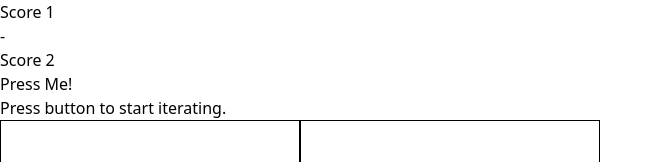
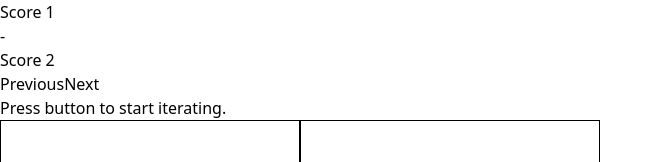
Before and after one commit to novojitsaha/football-viz, a React (Vite) app: page / in a window 1280 px wide. Shown: the top 162 px of the page, without its empty margins (0-663 px from the left). Built offline with nearby package versions, Linux system fonts and the light colour scheme.

Commit message:
Add Previous Button

```diff
--- a/src/App.tsx
+++ b/src/App.tsx
@@ -24,6 +24,7 @@ function App() {
   const [currentEventIndex, setCurrentEventIndex] = useState<null | number>(
     null
   );
+
   // Effect to run whenever the currentEventIndex changes
   useEffect(() => {
     console.log("current event index: ", currentEventIndex);
@@ -48,7 +49,6 @@ function App() {
     switch (currentEvent.type.name) {
       case "Starting XI":
         // Get player list from the event
-
         const playerList: Player[] = [];
         currentEvent.tactics.lineup.forEach((object: any) => {
           const temp: Player = {
@@ -65,22 +65,26 @@ function App() {
         });
 
         if (lineupA.length === 0) {
-
           setLineupA(playerList);
           setTeam([...team, currentEvent.team.name]);
-        } else {
+        } else if (lineupB.length === 0) {
           // change starting  x-coordinates to move players to other side of the field
-          const updatedPlayerList = playerList.map((player) : Player => ({
+          const updatedPlayerList = playerList.map(
+            (player): Player => ({
               ...player,
-            coordinates: [120 - player.coordinates[0], player.coordinates[1]]
-
-          }));
+              coordinates: [120 - player.coordinates[0], player.coordinates[1]],
+            })
+          );
           setLineupB(updatedPlayerList);
           setTeam([...team, currentEvent.team.name]);
         }
         break;
 
       case "Half Start":
+        break;
+
+      case "Pass":
+
         break;
     }
   };
@@ -95,19 +99,42 @@ function App() {
     }
   };
 
+  const handlePrevious = () => {
+    if (currentEventIndex === 1) {
+
+    } else if (currentEventIndex === null) {
+
+    } else {
+      setCurrentEventIndex(currentEventIndex - 1);
+    }
+  };
+
   return (
     <div className="m-4">
-      <ScoreBoard teamA={team[0]}
-                  teamB={team[1]} />
+
+      {/* SCOREBOARD */}
+      <ScoreBoard teamA={team[0]} teamB={team[1]} />
+
+
+      {/* BUTTONS */}
+      <div className='flex border border-black justify-center'>
+        <button
+          className="border border-black p-6 bg-red-200"
+          onClick={handlePrevious}
+        >
+          Previous
+        </button>
 
         <button
           className="border border-black p-6 bg-red-200"
           onClick={handleNext}
         >
-        Press Me!
+          Next
         </button>
+      </div>
 
-      <div>
+      {/* EVENT INDEX */}
+      <div className="border border-black text-center text-3xl m-2">
         {currentEvent ? (
           <p>{currentEvent.index}</p>
         ) : (
@@ -115,28 +142,26 @@ function App() {
         )}
       </div>
 
+
       <div className="flex items-center border border-black">
-        <PlayerList teamName={team[0]}
-                    playerList={lineupA} />
+        {/* PLAYER LIST A */}
+        <PlayerList teamName={team[0]} playerList={lineupA} />
 
+        {/* FOOTBALL FIELD */}
         <FootballField playerListA={lineupA} playerListB={lineupB} />
 
-        <PlayerList teamName={team[1]}
-                    playerList={lineupB} />
+        {/* PLAYER LIST B */}
+        <PlayerList teamName={team[1]} playerList={lineupB} />
       </div>
 
       <div className="m-4">
+        {/* EVENT CARD */}
         {currentEvent ? (
           <EventCard currentEvent={currentEvent}></EventCard>
         ) : (
           <p>Event not available yet. </p>
-        )
-
-        }
-
+        )}
       </div>
-
-
     </div>
   );
 }
--- a/src/components/EventCard.tsx
+++ b/src/components/EventCard.tsx
@@ -2,8 +2,7 @@ import React from "react";
 
 const EventCard = ({ currentEvent }: { currentEvent: any }) => {
 
-    const keys = Object.keys(currentEvent);
-
+    const keys: string[] = Object.keys(currentEvent);
 
     return (
         <div className="bg-gray-200  mx-auto w-64 border border-black rounded-lg text-center">
@@ -11,9 +10,9 @@ const EventCard = ({ currentEvent }: { currentEvent: any }) => {
         <div>
             <ul>
 
-                {keys.map((k,v) =>
+                {keys.map((k) =>
                     (
-                        <li key={k}>{k}:{v}</li>
+                        <li key={k}>{k}: {JSON.stringify(currentEvent[k])}</li>
                     )
                 )}
             </ul>
```
Lines whose indentation alone changed are shown as unchanged.
